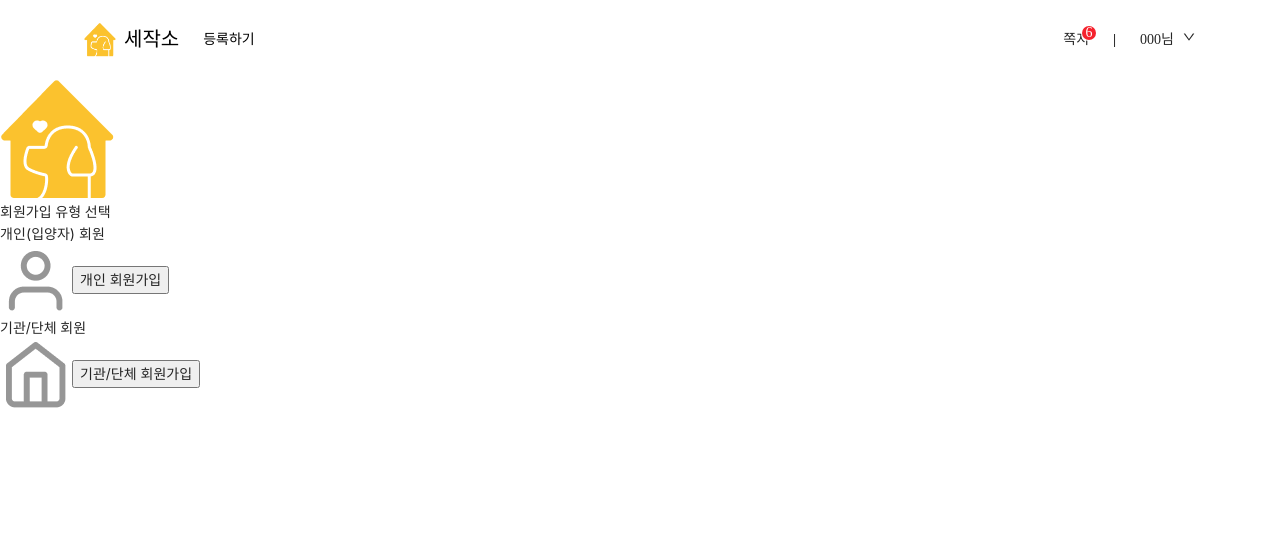
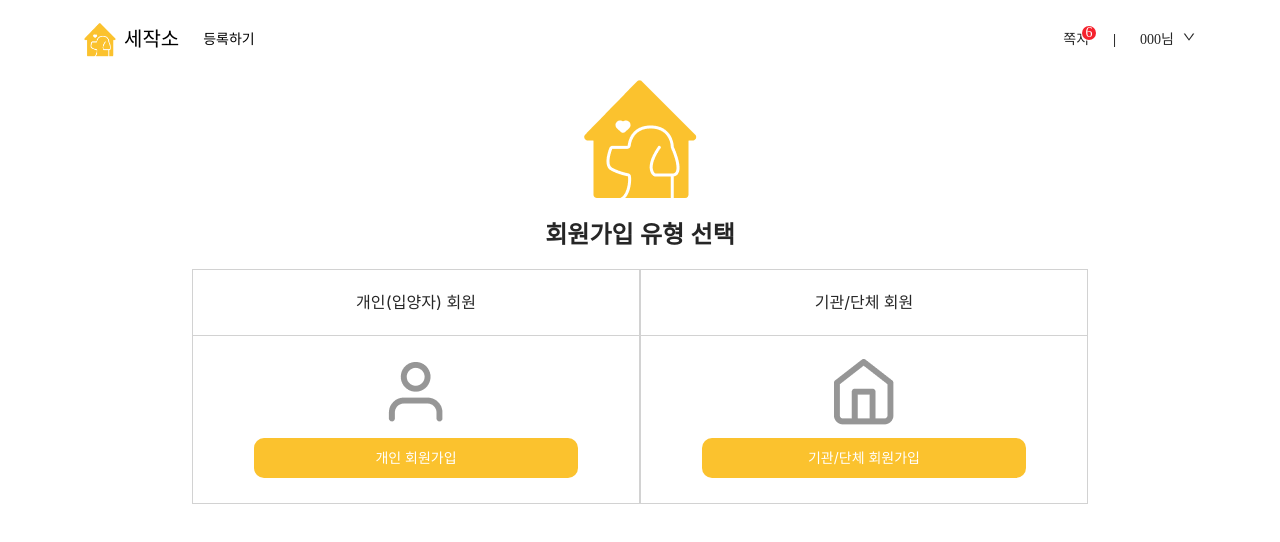
Before and after one commit to chuheeseung/TheSmallestShelter, a React (Create React App) app in the folder front/: page /signup in a window 1280 px wide. Shown: the top 542 px of the page. Built offline with nearby package versions, Linux system fonts and the light colour scheme.

Commit message:
SignUpPage import 경로 수정

```diff
--- a/front/src/App.js
+++ b/front/src/App.js
@@ -8,6 +8,8 @@ import Footer from "./components/Footer";
 import SignInScreen from './Screen/SignInScreen';
 import SignUpScreen from './Screen/SignUpScreen';
 import MyPage from './Screen/MyScreen';
+import PrivateSignUp from './SignUpPage/components/PrivateSignUp';
+import OrganizationSignUp from './SignUpPage/components/OrganizationSignUp';
 
 const App = () => {
     return (
@@ -19,8 +21,10 @@ const App = () => {
                 <Route path="/register" element={<RegisterScreen />} />
                 <Route path="/mypage" element={<MyPage />} />
                 <Route path="/chat" element={<ChatScreen />} />
-                <Route path="/signIn" element={<SignInScreen />} />
-                <Route path="/signUp" element={<SignUpScreen />} />
+                <Route path="/signin" element={<SignInScreen />} />
+                <Route path="/signup" element={<SignUpScreen />} />
+                <Route path="/signup/private" element={<PrivateSignUp />} />
+                <Route path="/signup/organization" element={<OrganizationSignUp/>} />
             </Routes>
         </BrowserRouter>
     );
--- a/front/src/Screen/SignUpScreen.js
+++ b/front/src/Screen/SignUpScreen.js
@@ -1,5 +1,5 @@
 import React from 'react';
-import SelectType from '../SignUpPage/SelectType';
+import SelectType from '../SignUpPage/components/SelectType';
 
 function SignUpScreen() {
     return (
--- a/front/src/SignUpPage/SelectType.jsx
+++ /dev/null
@@ -1,40 +0,0 @@
-import React from 'react';
-import logoImage from '../assets/img/Group8700.png';
-import personalImage from '../assets/img/signup_person.png';
-import groupImage from '../assets/img/signup_group.png';
-import { Link } from 'react-router-dom';
-
-function SelectType() {
-    return (
-        <>
-        <div>
-            <div>
-                <img
-                    src={logoImage}
-                    alt={logoImage}
-                />
-                <div>회원가입 유형 선택</div>
-            </div>
-            <div>
-                <div>
-                    <div>개인(입양자) 회원</div>
-                    <div>
-                        <img src={personalImage} alt={personalImage} />
-                        <button>개인 회원가입</button>
-                    </div>
-                </div>
-                <div>
-                    <div>기관/단체 회원</div>
-                    <div>
-                        <img src={groupImage} alt={groupImage} />
-                        <button>기관/단체 회원가입</button>
-                    </div>
-                </div>
-            </div>
-        </div>
-
-        </>
-    )
-}
-
-export default SelectType;
--- a/front/src/SignUpPage/components/OrganizationSignUp.jsx
+++ b/front/src/SignUpPage/components/OrganizationSignUp.jsx
@@ -1,6 +1,6 @@
 import React from 'react';
 import style from './OrganizationSignUp.module.css';
-import logoImage from '../../assets/Group8700.png';
+import logoImage from '../../assets/img/Group8700.png';
 import InputForm from './InputForm';
 
 function OrganizationSignUp() {
--- a/front/src/SignUpPage/components/PrivateSignUp.jsx
+++ b/front/src/SignUpPage/components/PrivateSignUp.jsx
@@ -1,6 +1,6 @@
 import React from 'react';
 import style from './PrivateSignUp.module.css';
-import logoImage from '../../assets/Group8700.png';
+import logoImage from '../../assets/img/Group8700.png';
 import InputForm from './InputForm';
 
 function PrivateSignUp() {
--- a/front/src/SignUpPage/components/SelectType.jsx
+++ b/front/src/SignUpPage/components/SelectType.jsx
@@ -1,7 +1,7 @@
 import React from 'react';
-import logoImage from '../../assets/Group8700.png';
-import personalImage from '../../assets/signup_person.png';
-import groupImage from '../../assets/signup_group.png';
+import logoImage from '../../assets/img/Group8700.png';
+import personalImage from '../../assets/img/signup_person.png';
+import groupImage from '../../assets/img/signup_group.png';
 import { Link } from 'react-router-dom';
 import style from './SelectType.module.css';
 
```
